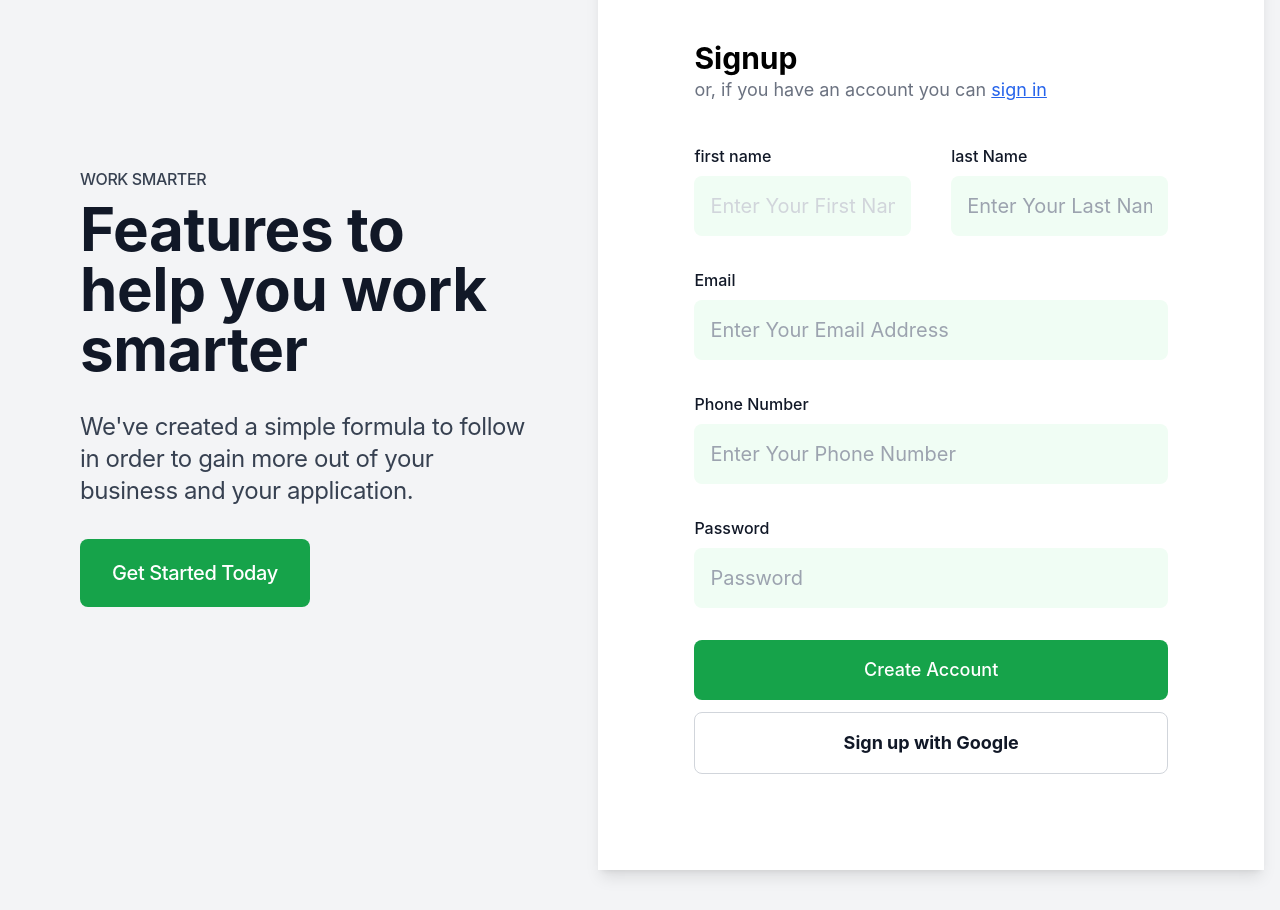
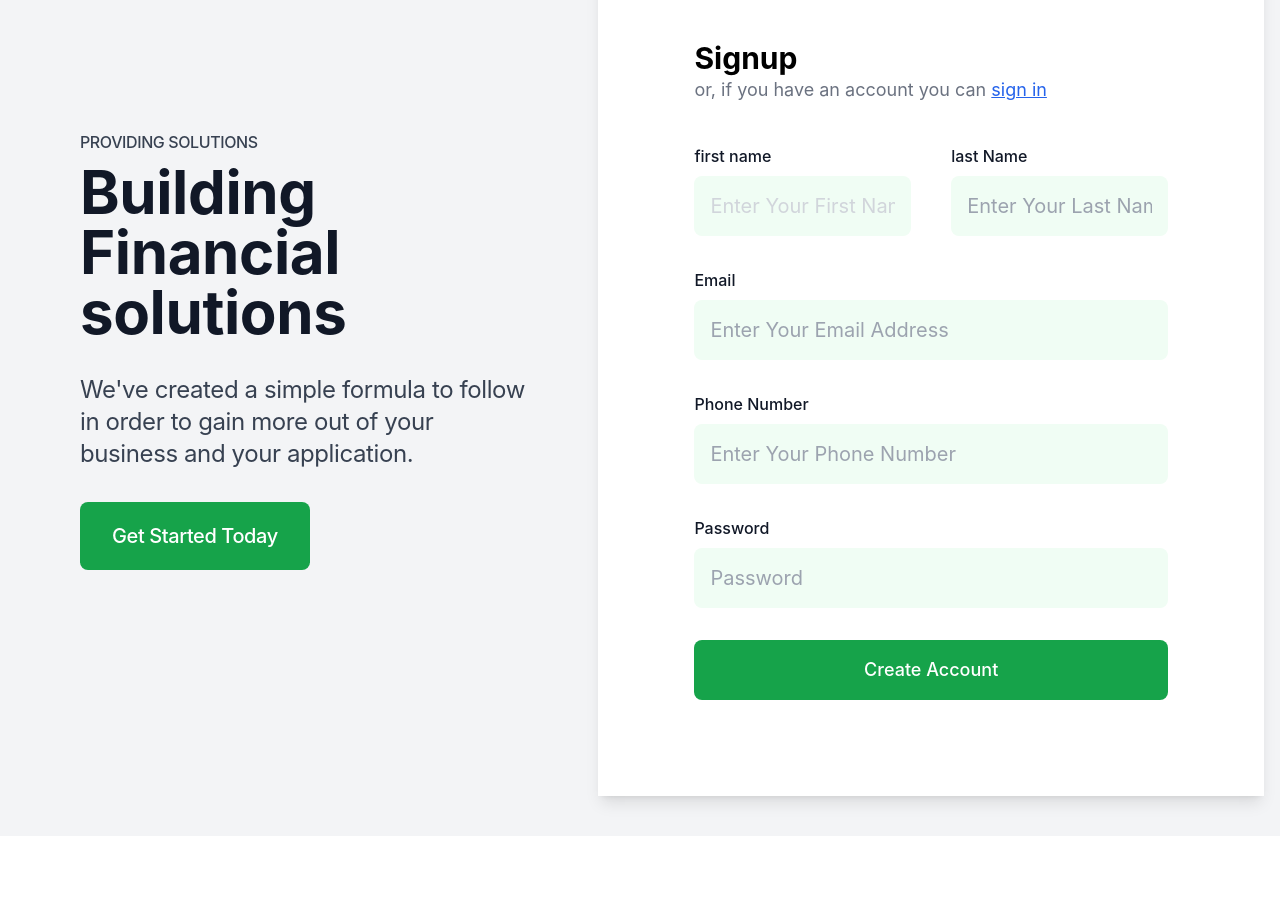
Before and after one commit to shefihu/payx, a React (Create React App) app: page /register in a window 1280 px wide. Shown: the part 200-1110 px from the top of the page. After the commit the page ends 1036 px from the top, so only its background shows below. Built offline with nearby package versions, Linux system fonts and the light colour scheme.

Commit message:
fixed bugs

```diff
--- a/src/components/Modals/FundWAlletModal.js
+++ b/src/components/Modals/FundWAlletModal.js
@@ -204,7 +204,14 @@ const FundWAlletModal = () => {
         </Dialog>
       </Transition>
       <div className="    ">
-        <button type="button" onClick={openModal}>
+        <button className="lg:flex hidden " type="button" onClick={openModal}>
+          Fund Wallet
+        </button>
+        <button
+          className="lg:hidden relative "
+          type="button"
+          onClick={openModal}
+        >
           Fund Wallet
         </button>
       </div>
--- a/src/pages/Dashboard/Wallet.js
+++ b/src/pages/Dashboard/Wallet.js
@@ -310,7 +310,7 @@ const Wallet = () => {
           </div>
         </div>
       </div>
-      <div className="lg:hidden pb-40 flex w-full">
+      <div className="lg:hidden pb-20 flex w-full">
         <div className="w-full mx-auto container">
           <div className="w-full border-green-300 border-b-2 flex items-center px-2 py-2 justify-between">
             <h1 className="font-bold text-xl ">Account Overview</h1>
@@ -345,9 +345,9 @@ const Wallet = () => {
                       </div>
                     </li>
                     <li className="flex w-full justify-between relative text-gray-600 hover:text-indigo-700 cursor-pointer items-center mt-2">
-                      {Menus.map((menu) => {
+                      {/* {Menus.map((menu) => {
                         return <a href={menu.gap}>{menu.title}</a>;
-                      })}
+                      })} */}
                     </li>
                   </ul>
                 ) : (
@@ -398,9 +398,9 @@ const Wallet = () => {
               </div>
             </div>
           </div>
-          <div className="w-full h-52 rounded-2xl mt-10 bg-gray-900">
+          <div className="w-full h-40 rounded-2xl mt-4 bg-gray-900">
             <div className="w-full flex flex-col h-52 items-center justify-center">
-              <h1 className="text-3xl text-white font-bold">Your Balance is</h1>
+              <h1 className="text-2xl text-white font-bold">Your Balance is</h1>
               <div className="flex  justify-between items-center w-60 ">
                 {!refresh ? (
                   <>
--- a/src/pages/DashboardHome.js
+++ b/src/pages/DashboardHome.js
@@ -102,9 +102,9 @@ const DashboardHome = () => {
                       </div>
                     </li>
                     <li className="flex w-full justify-between relative text-gray-600 hover:text-indigo-700 cursor-pointer items-center mt-2">
-                      {Menus.map((menu) => {
+                      {/* {Menus.map((menu) => {
                         return <a href={menu.gap}>{menu.title}</a>;
-                      })}
+                      })} */}
                     </li>
                   </ul>
                 ) : (
@@ -261,7 +261,7 @@ const DashboardHome = () => {
                 </div>
               </div>
               <div>
-                <button className="px-6 py-3 bg-green-500 text-white font-bold rounded-lg">
+                <button className="px-6 py-3  bg-green-500 text-white font-bold rounded-lg">
                   <FundWAlletModal />
                 </button>
               </div>
--- a/src/pages/auth/Login.js
+++ b/src/pages/auth/Login.js
@@ -23,11 +23,11 @@ const Login = () => {
         <div class="max-w-5xl mx-auto">
           <div class="flex flex-col items-center md:flex-row">
             <div class="w-full md:flex lg:flex flex-col hidden space-y-5 md:w-3/5 md:pr-16">
-              <p class="font-medium text-blue-500 uppercase">
-                Building Businesses
+              <p class="font-medium text-green-500 uppercase">
+                Building Financial
               </p>
               <h2 class="text-2xl font-extrabold leading-none text-black sm:text-3xl md:text-5xl">
-                Changing The Way People Do Business.
+                Building financial solutions
               </h2>
               <p class="text-xl text-gray-600 md:pr-16">
                 Learn how to engage with your visitors and teach them about your
@@ -129,12 +129,14 @@ const Login = () => {
                       value={values.email}
                       onChange={handleChange}
                       onBlur={handleBlur}
+                      required
                       class="block w-full px-4 py-3 mb-4 border border-2 border-transparent border-gray-200 rounded-lg focus:ring focus:ring-blue-500 focus:outline-none"
                       placeholder="Email address"
                     />
                     <input
                       type="password"
                       name="password"
+                      required
                       value={values.password}
                       onChange={handleChange}
                       onBlur={handleBlur}
--- a/src/pages/auth/Register.js
+++ b/src/pages/auth/Register.js
@@ -20,10 +20,10 @@ const Register = () => {
                   <div class="lg:flex hidden flex-col items-start space-y-8 tracking-tight lg:max-w-3xl">
                     <div class="relative">
                       <p class="mb-2 font-medium text-gray-700 uppercase">
-                        Work smarter
+                        Providing solutions
                       </p>
                       <h2 class="text-5xl font-bold text-gray-900 xl:text-6xl">
-                        Features to help you work smarter
+                        Building Financial solutions
                       </h2>
                     </div>
                     <p class="text-2xl text-gray-700">
@@ -140,6 +140,7 @@ const Register = () => {
                               id="firstName"
                               onChange={handleChange}
                               onBlur={handleBlur}
+                              required
                               value={values.firstName}
                             />
                           </div>
@@ -154,6 +155,7 @@ const Register = () => {
                               name="lastName"
                               id="lastName"
                               onChange={handleChange}
+                              required
                               onBlur={handleBlur}
                               value={values.lastName}
                             />
@@ -167,6 +169,7 @@ const Register = () => {
                             placeholder="Enter Your Email Address"
                             name="email"
                             id="email"
+                            required
                             onChange={handleChange}
                             onBlur={handleBlur}
                             value={values.email}
@@ -182,6 +185,7 @@ const Register = () => {
                             placeholder="Enter Your Phone Number"
                             name="phone"
                             id="phone"
+                            required
                             onChange={handleChange}
                             onBlur={handleBlur}
                             value={values.phone}
@@ -197,6 +201,7 @@ const Register = () => {
                             placeholder="Password"
                             name="password"
                             id="password"
+                            required
                             onChange={handleChange}
                             onBlur={handleBlur}
                             value={values.password}
@@ -219,13 +224,6 @@ const Register = () => {
                               </button>
                             </>
                           )}
-
-                          <a
-                            href="#_"
-                            class="inline-block w-full px-5 py-4 mt-3 text-lg font-bold text-center text-gray-900 transition duration-200 bg-white border border-gray-300 rounded-lg hover:bg-gray-100 ease"
-                          >
-                            Sign up with Google
-                          </a>
                         </div>
                       </div>
                     </div>
```
